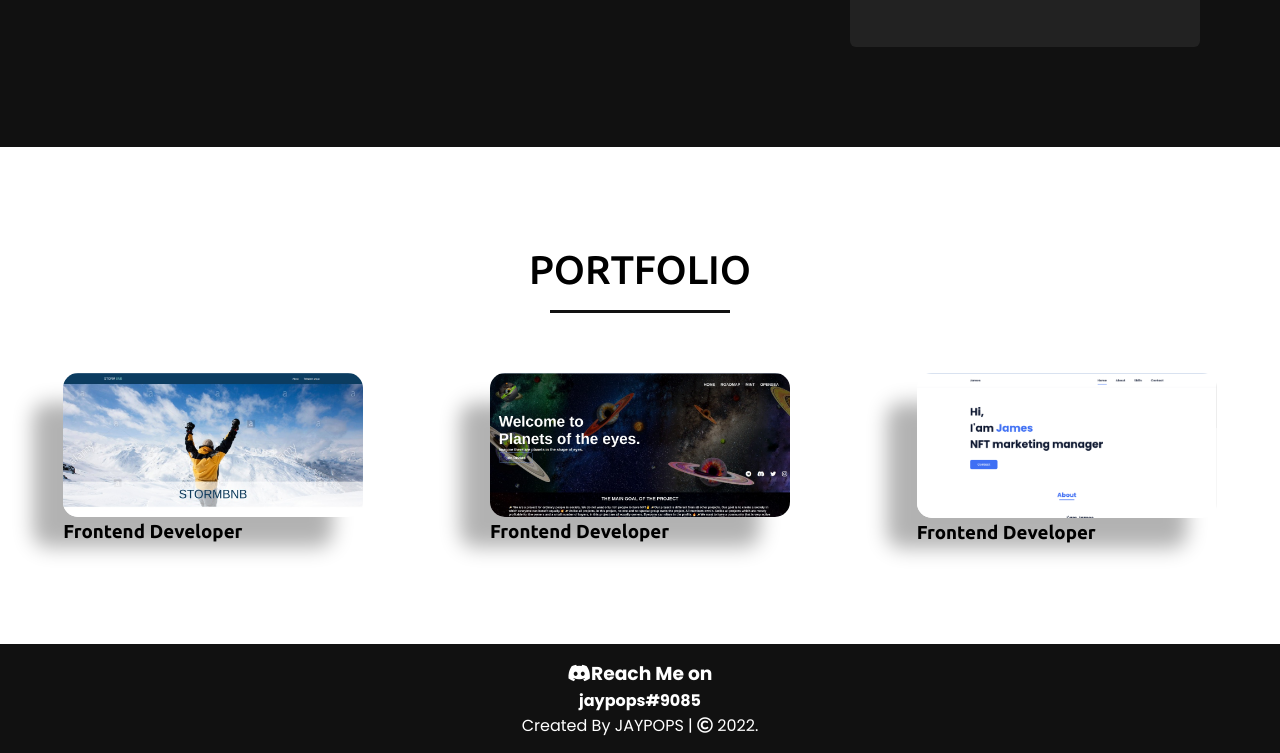
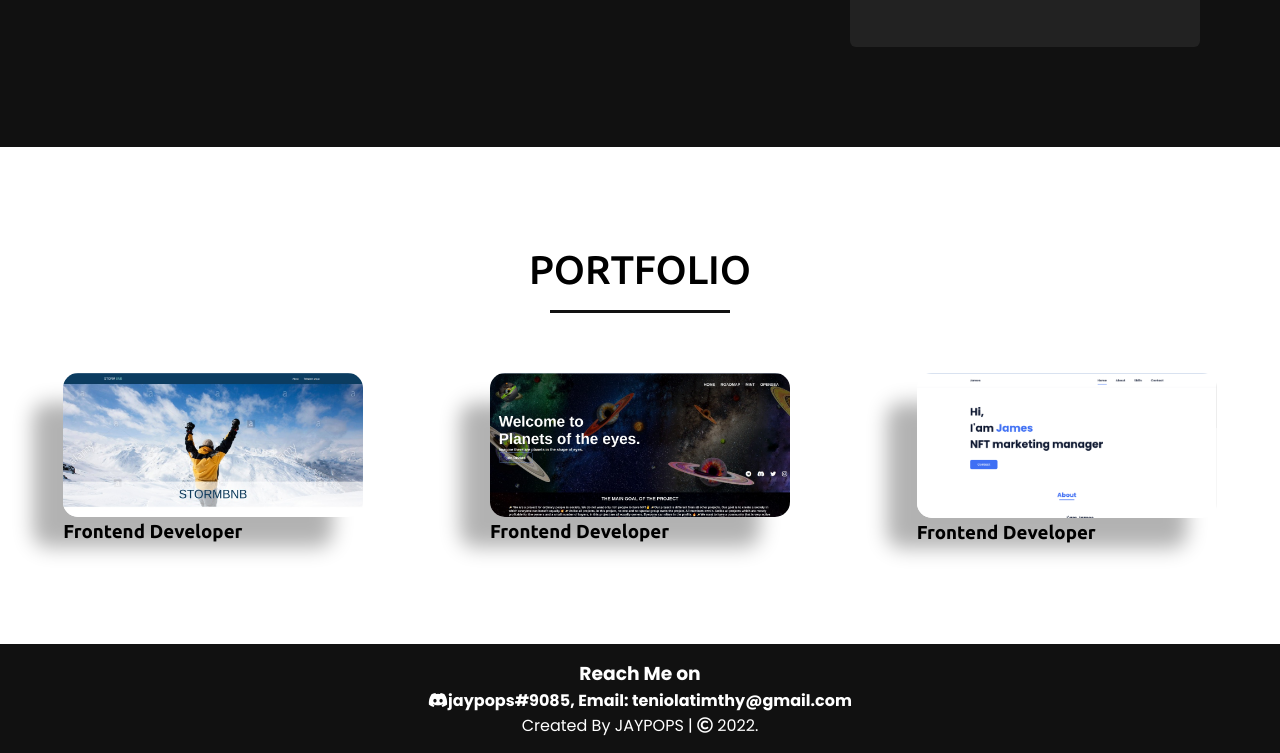
Before and after one commit to jaypops/jaypops.io, a plain HTML site: page index.html in a window 1280 px wide. Shown: the part 2181-2934 px from the top of the page. Drawn offline with nearby package versions, Linux system fonts and the light colour scheme.

Commit message:
Update index.html

```diff
--- a/index.html
+++ b/index.html
@@ -113,12 +113,12 @@
             </div>
     </section>
     <!-- footer section start -->
-     <footer>
-        <div class="reach">
-            <h3><i class="fa-brands fa-discord"></i>Reach Me on</h3>
-            <h4>jaypops#9085</h4>
-        </div>
-        <span>Created By JAYPOPS | <span class="far fa-copyright"></span> 2022.</span>
+      <footer>
+            <div class="reach">
+                <h3>Reach Me on</h3>
+                <h4><i class="fa-brands fa-discord"></i>jaypops#9085, Email:  teniolatimthy@gmail.com</h4>
+            </div>
+            <span>Created By JAYPOPS | <span class="far fa-copyright"></span> 2022.</span>
     </footer>
     <script src="script.js"></script>
 </body>
```
